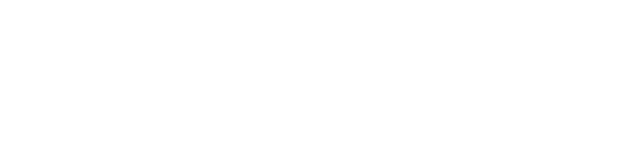
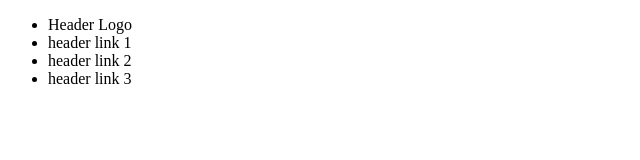
Before and after one commit to pynmash/top-landing-page, a plain HTML site: page index.html in a window 1280 px wide. Shown: the whole page, without its empty margins (0-640 px from the left). Drawn offline with Linux system fonts and the light colour scheme.

Commit message:
Add navigation links

```diff
--- a/index.html
+++ b/index.html
@@ -7,7 +7,17 @@
     <title>Landing Page</title>
   </head>
   <body>
-<section id="nav"></section>
+<section id="nav">
+    <div class="flex-container">
+
+        <ul id="nav-links">
+            <li>Header Logo</li>
+            <li>header link 1</li>
+            <li>header link 2</li>
+            <li>header link 3</li>
+        </ul>
+    </div>
+</section>
 <section id="hero"></section>
 <section id="info-box"></section>
 <section id="testimonial"></section>
```
